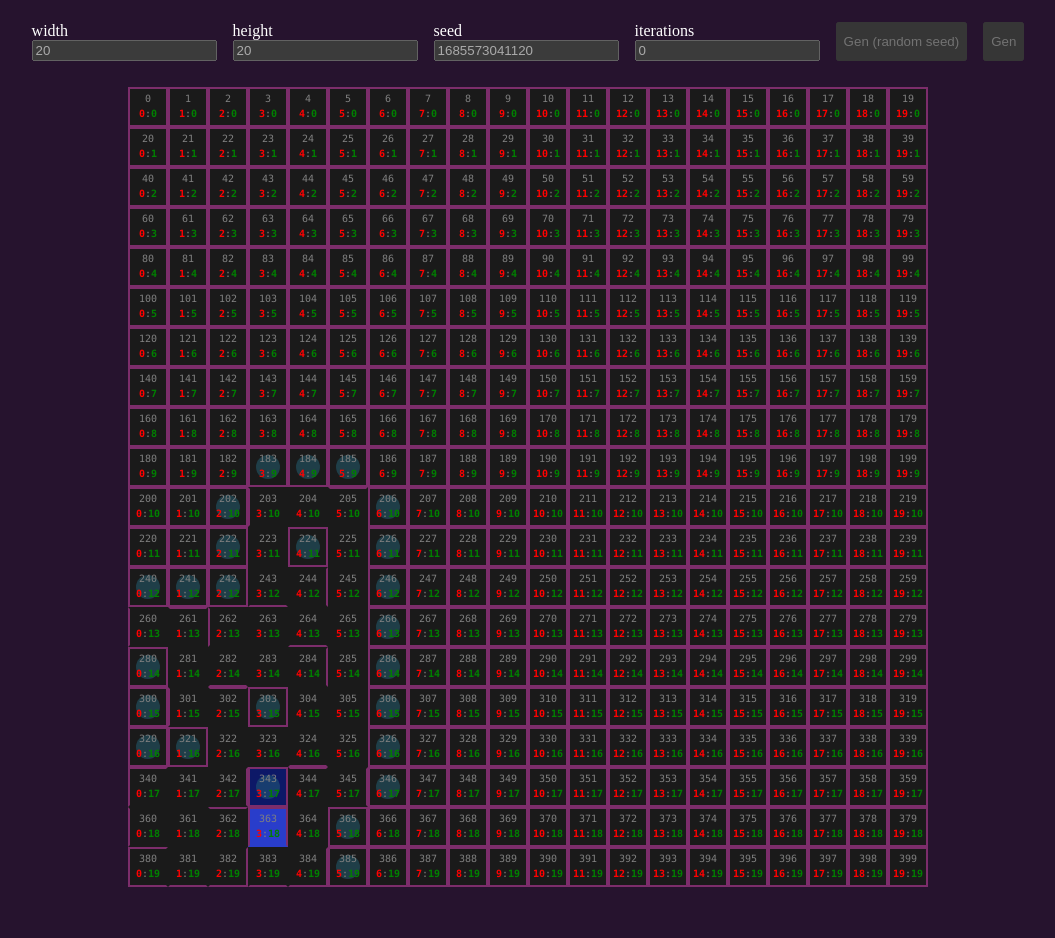
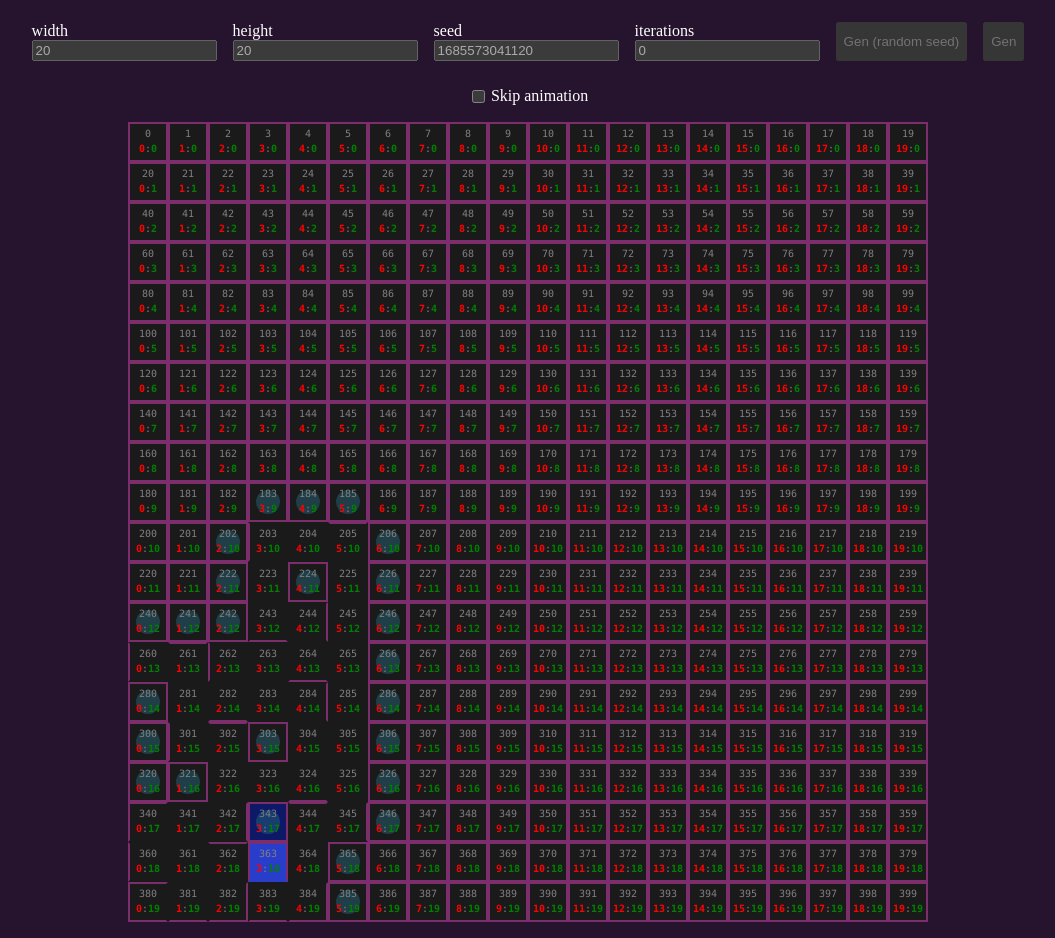
Before and after one commit to nazarpunk/maze, a plain HTML site: page index.htm in a window 1280 px wide. Both pictures are taken after a click on the button "Gen (random seed)". Shown: the whole page, without its empty margins (112-1167 px from the left). Before the commit the page ends 903 px from the top, so only its background shows below. Drawn offline with Linux system fonts and the light colour scheme.

Commit message:
add skip

```diff
--- a/index.htm
+++ b/index.htm
@@ -33,6 +33,11 @@
         </fieldset>
     </form>
 
+    <label class="skip">
+        Skip animation
+        <input type="checkbox" name="skip" autocomplete="off">
+    </label>
+
     <div class="maze"></div>
 </div>
 
--- a/main.css
+++ b/main.css
@@ -22,10 +22,16 @@ fieldset {
 label {
     display: flex;
     flex-direction: column;
+    user-select: none;
 }
 
 button[type=submit] {
     cursor: pointer;
+}
+
+.skip {
+    flex-direction: row-reverse;
+    gap: 0.2rem;
 }
 
 .content {
--- a/main.mjs
+++ b/main.mjs
@@ -22,10 +22,7 @@ for (let p of new URLSearchParams(location.hash.slice(1))) {
 
 form.addEventListener('submit', async e => {
     e.preventDefault();
-    if (document.activeElement.dataset.seed) {
-        console.log('111');
-        setV('seed', Date.now());
-    }
+    if (document.activeElement.dataset.seed) setV('seed', Date.now());
 
     let w = Math.max(1, getV('width'));
     let h = Math.max(1, getV('height'));
--- a/maze.mjs
+++ b/maze.mjs
@@ -285,7 +285,7 @@ export const MazeGenerate = async (maze, width, height, seed, iterations) => {
 
     await delay(200);
 
-    for (let j = 0; j < iterations; j++) {
+    while (true) {
         breakWall = true;
         if (a < 0) {
             ax = random.uniformInt(0n, width - 1n);
@@ -329,11 +329,13 @@ export const MazeGenerate = async (maze, width, height, seed, iterations) => {
             if (!wallJumped && ay > 0n) wallJumped = jumpCellSetWall(maze, a, wallKeyT, ax, ay - 1n);
             if (!wallJumped && ax < MazeGetWidth(maze) - 1n) wallJumped = jumpCellSetWall(maze, a, wallKeyR, ax + 1n, ay);
             if (!wallJumped && ay < MazeGetHeight(maze) - 1n) wallJumped = jumpCellSetWall(maze, a, wallKeyB, ax, ay + 1n);
+            iterations--;
         }
 
         if (breakWall) {
             bx = MazeCellX(maze, b);
             by = MazeCellY(maze, b);
+            if (MazeCellWallCount(maze, b) === 4) iterations--;
 
             if (ax > bx && ay === by) cellMergeWall(maze, a, wallKeyL, b);
             if (ax === bx && ay > by) cellMergeWall(maze, a, wallKeyT, b);
@@ -343,8 +345,10 @@ export const MazeGenerate = async (maze, width, height, seed, iterations) => {
             domlist[a].classList.remove('active');
             a = b;
         }
+
         await sleep();
         domlist[a].classList.remove('active');
+        if (iterations === 1n) break;
     }
 }
 
--- a/utils.mjs
+++ b/utils.mjs
@@ -1,5 +1,17 @@
-export const delay = time =>
-    new Promise(resolve => {
+/** @type {HTMLInputElement} */
+const skip = document.querySelector('.skip input');
+const skipKey = 'skip-animation';
+
+skip.checked = localStorage.getItem(skipKey) != null;
+skip.addEventListener('change', () => {
+    if (skip.checked) localStorage.setItem(skipKey, '1');
+    else localStorage.removeItem(skipKey);
+});
+
+export const delay = (time) => {
+    if (skip.checked) return;
+
+    return new Promise(resolve => {
         let start = null;
         const loop = timestamp => {
             if (!start) start = timestamp;
@@ -12,5 +24,9 @@ export const delay = time =>
 
         requestAnimationFrame(loop);
     });
+};
 
-export const sleep = () => new Promise(requestAnimationFrame);
+export const sleep = () => {
+    if (skip.checked) return;
+    return new Promise(requestAnimationFrame);
+};
```
